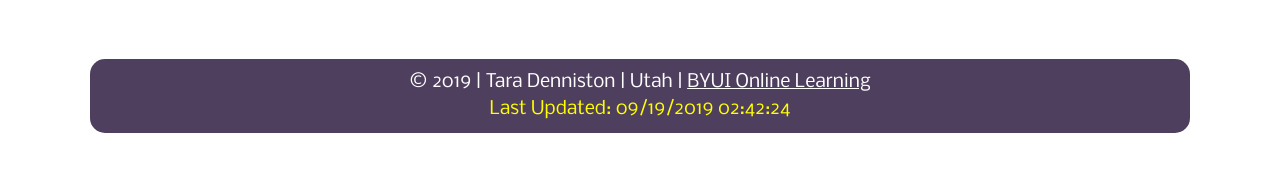
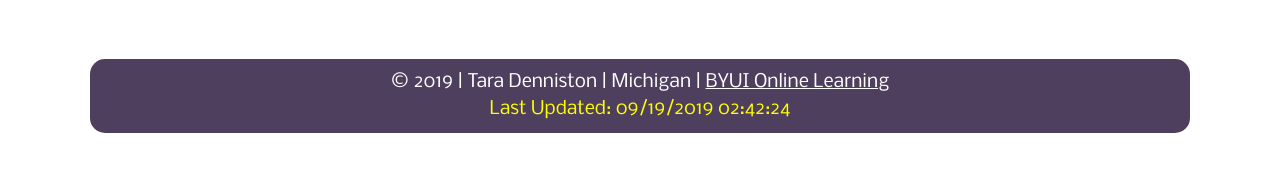
Before and after one commit to Tara780/Tara780.github.io, a plain HTML site: page index.html in a window 1280 px wide. Shown: the part 346-518 px from the top of the page. Drawn offline with Linux system fonts and the light colour scheme.

Commit message:
corrected state

```diff
--- a/index.html
+++ b/index.html
@@ -26,7 +26,7 @@
     </section>
   </main>
   <footer>
-    &copy; <span id="currentyear"></span> | Tara Denniston | Utah | <a href="https://www.byui.edu/online">BYUI Online Learning</a>
+    &copy; <span id="currentyear"></span> | Tara Denniston | Michigan | <a href="https://www.byui.edu/online">BYUI Online Learning</a>
     <div id="updated">Last Updated: <span id="lastupdated"></span></div>
   </footer>
   <script src="js/dates.js"></script>
```
